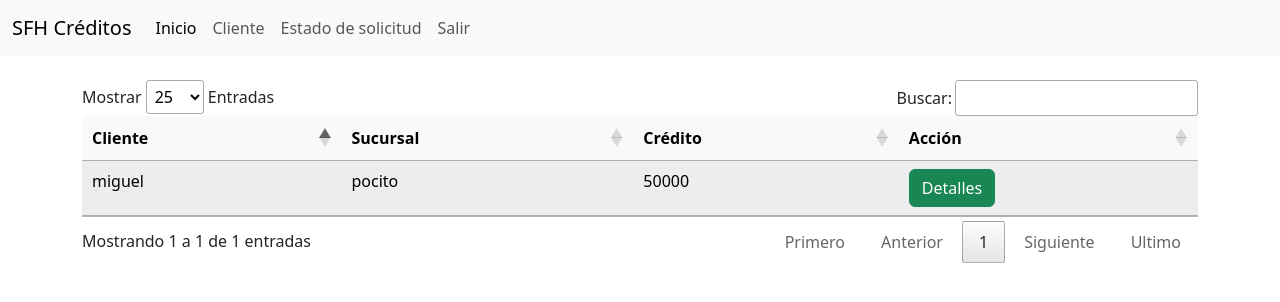
After one commit to MiguelSalinas0/sfhw, a Flask app: page /solicitudes in a window 1280 px wide. The commit adds this page. Shown: the top 302 px of the page. Run offline with Flask 3, Linux system fonts and the light colour scheme; some libraries are stand-ins or nearby versions.

Commit message:
se agrega pantalla de solicitudes de credito

```diff
--- a/app/app.py
+++ b/app/app.py
@@ -150,14 +150,14 @@ def grabarCliente():
         newHeaders = {'Content-type': 'application/json', 'Accept': 'text/plain'}
         if ((datosCliente['clien'] == '') or (datosCliente['clien'] == None)):
             datosCliente = json.dumps(datosCliente, indent=4)
-            respuesta = requests.post(url, json=datosCliente, headers=newHeaders)
+            respuesta = requests.post(url, data=datosCliente, headers=newHeaders)
             if respuesta.status_code == 201:
                 flash(f"Nuevo cliente grabado", "info")
             else:
                 flash(f"Error insertando datos del cliente: {respuesta.status_code}", "error")
         else:
             datosCliente = json.dumps(datosCliente, indent=4)
-            respuesta = requests.put(url, json=datosCliente, headers=newHeaders)
+            respuesta = requests.put(url, data=datosCliente, headers=newHeaders)
             if respuesta.status_code == 201:
                 flash(f"Datos del cliente actualizados", "info")
             else:
@@ -201,7 +201,7 @@ def solicitudCred():
     if request.method=="POST":
         cred = {}
         Dcliente = []
-        newItems = {'idcliente': session.get("cliente")["CLIEN"], 'sucursal': request.form['sucursal']}
+        newItems = {'idcliente': session.get("cliente")["CLIEN"], 'sucursal': request.form['sucursal'], 'idvendedor': session.get("usuario")}
         Dcliente.append(newItems)
         cred["cliente"] = Dcliente
         cred["items_cred"] = session.get("items")
@@ -209,8 +209,8 @@ def solicitudCred():
         print(cred)
         url = session['urlWS'] + 'solcred'
         newHeaders = {'Content-type': 'application/json', 'Accept': 'text/plain'}
-        respuesta = requests.put(url, json=cred, headers=newHeaders)
-        if respuesta.status_code == 201:
+        respuesta = requests.post(url, data=cred, headers=newHeaders)
+        if respuesta.status_code == 200:
             flash(f"Nuevo crédito grabado", "info")
         else:
             flash(f"Error insertando datos de la solicitud de crédito: {respuesta.status_code}", "error")
@@ -232,6 +232,21 @@ def eliminar(i):
         else:
             indice = indice + 1
     return render_template('/itemcred.html', items=session.get("items"))
+
+
+@app.route('/solicitudes')
+def solicitudes():
+    solicitudes = []
+    new1 = {'id': 3, 'cliente': 'miguel', 'sucursal': 'pocito', 'credito': 50000}
+    solicitudes.append(new1)
+    return render_template('/solicitudes.html', solicitudes=solicitudes)
+
+
+@app.route('/datosCredito/<id>')
+def datos(id):
+    cliente, error = get_cliente(id)
+    if error == None:
+        return render_template('/datosCred.html', cliente=cliente)
 
 
 @app.route('/estadocuenta')
--- a/app/templates/itemcred.html
+++ b/app/templates/itemcred.html
@@ -28,7 +28,7 @@ Nuevo crédito
             </div>
             <div class="col-md-4">
                 <label for="" class="form-label">Cantidad</label>
-                <input type="number" name="cantidad" id="cantidad" class="form-control" placeholder="Ingrese la cantidad" aria-describedby="helpId" required>
+                <input type="number" name="cantidad" id="cantidad" class="form-control" placeholder="Ingrese la cantidad" aria-describedby="helpId" value="1" required>
                 <small id="helpId" class="text-muted">Cantidad del artículo a incluir en el crédito</small>
             </div>
             <div class="col-md-2 row my-4">
--- a/app/templates/layout.html
+++ b/app/templates/layout.html
@@ -13,6 +13,41 @@
     <!-- CSS only -->
     <link href="https://cdn.jsdelivr.net/npm/bootstrap@5.3.0-alpha1/dist/css/bootstrap.min.css" rel="stylesheet" integrity="sha384-GLhlTQ8iRABdZLl6O3oVMWSktQOp6b7In1Zl3/Jr59b6EGGoI1aFkw7cmDA6j6gD" crossorigin="anonymous">
     <script src="https://cdn.jsdelivr.net/npm/bootstrap@5.3.0-alpha1/dist/js/bootstrap.bundle.min.js" integrity="sha384-w76AqPfDkMBDXo30jS1Sgez6pr3x5MlQ1ZAGC+nuZB+EYdgRZgiwxhTBTkF7CXvN" crossorigin="anonymous"></script>
+
+    <link rel="stylesheet" type="text/css" href="https://cdn.datatables.net/1.11.5/css/jquery.dataTables.css" />
+    <script type="text/javascript" charset="utf8" src="https://cdn.datatables.net/1.11.5/js/jquery.dataTables.js"></script>
+    <script defer src="https://cdnjs.cloudflare.com/ajax/libs/jquery/3.6.0/jquery.min.js" integrity="sha512-894YE6QWD5I59HgZOGReFYm4dnWc1Qt5NtvYSaNcOP+u1T9qYdvdihz0PPSiiqn/+/3e7Jo4EaG7TubfWGUrMQ==" crossorigin="anonymous" referrerpolicy="no-referrer"></script>
+    <script defer type="text/javascript" src="https://cdn.datatables.net/v/bs5/dt-1.11.5/datatables.min.js"></script>
+
+    <script type="text/javascript">
+      window.addEventListener("DOMContentLoaded", function () {
+        $("#tab2").DataTable({
+          pageLength: 25,
+          pagingType: "full_numbers",
+          language: {
+            decimal: ",",
+            emptyTable: "No hay información",
+            info: "Mostrando _START_ a _END_ de _TOTAL_ entradas",
+            infoEmpty: "Mostrando 0 to 0 of 0 Entradas",
+            infoFiltered: "(Filtrado de _MAX_ entradas totales)",
+            infoPostFix: "",
+            thousands: ".",
+            lengthMenu: "Mostrar _MENU_ Entradas",
+            loadingRecords: "Cargando...",
+            processing: "Procesando...",
+            search: "Buscar:",
+            zeroRecords: "Sin resultados encontrados",
+            paginate: {
+              first: "Primero",
+              last: "Ultimo",
+              next: "Siguiente",
+              previous: "Anterior",
+            },
+          },
+        });
+      });
+    </script>
+
 </head>
 <body>
   {% if request.path != '/login' %}
@@ -40,7 +75,7 @@
       </div>
     </div>
   </nav>
-{% endif %}
+  {% endif %}
 
 <div class="container">
   {% with messages = get_flashed_messages(with_categories = 'true') %}
--- /dev/null
+++ b/app/templates/solicitudes.html
@@ -0,0 +1,33 @@
+{% extends 'layout.html' %}
+{% block titulo %}
+Solicitudes de Crédito
+{% endblock %}
+
+{% block body %}
+
+<div class="pt-4">
+    <table id="tab2" class="table table-light table-striped">
+        <thead>
+            <tr>
+                <th>Cliente</th>
+                <th>Sucursal</th>
+                <th>Crédito</th>
+                <th>Acción</th>
+            </tr>
+        </thead>
+        <tbody>
+            {% for solicitud in solicitudes %}
+                <tr>
+                    <td>{{solicitud.cliente}}</td>
+                    <td>{{solicitud.sucursal}}</td>
+                    <td>{{solicitud.credito}}</td>
+                    <td>
+                        <a href="{{ url_for('datos', id = solicitud.id) }}" class="btn btn-success">Detalles</a>
+                    </td>
+                </tr>
+            {% endfor %}
+        </tbody>
+    </table>
+</div>
+
+{% endblock %}
```
Also changed, not shown: app/templates/datosCred.html (added, +10 -0 lines).
